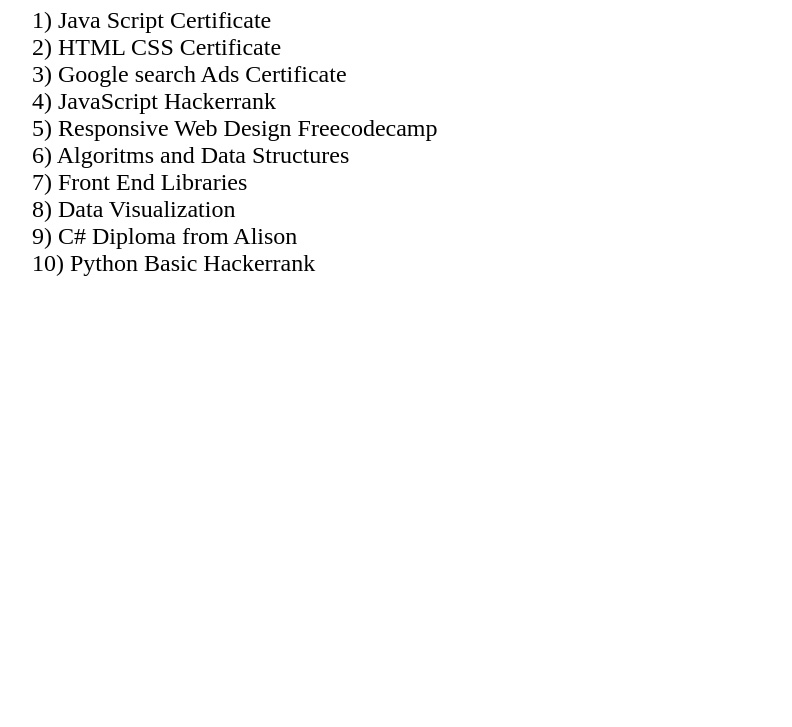
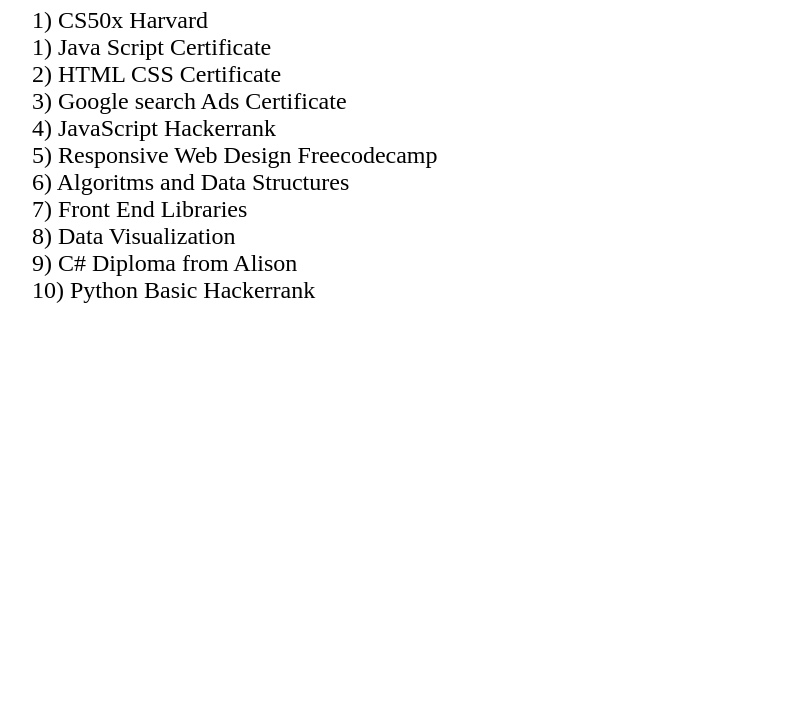
Before and after one commit to javidselimov/certificates, a plain HTML site: page index.html in a window 1280 px wide. Shown: the part 73-800 px from the top of the page, without its empty margins (16-808 px from the left). Drawn offline with Linux system fonts and the light colour scheme.

Commit message:
Update index.html

```diff
--- a/index.html
+++ b/index.html
@@ -20,6 +20,8 @@
 <body>
     <h1 style="text-align: center;">My Certificate links</h1>
     <ol>
+         <li><a href="https://certificates.cs50.io/361e0f9a-61c5-4ba6-aaf3-f34ca84e0e6d.pdf?size=letter">1) CS50x Harvard</a>
+    </li>
         <li><a href="https://www.testdome.com/cert/80624c0c6475436092380272a85fb19c">1) Java Script Certificate</a>
     </li>
         <li><a href="https://www.testdome.com/cert/dd78c212ef0b4dcfb255629ac2b3358a">2) HTML CSS Certificate</a>
```
